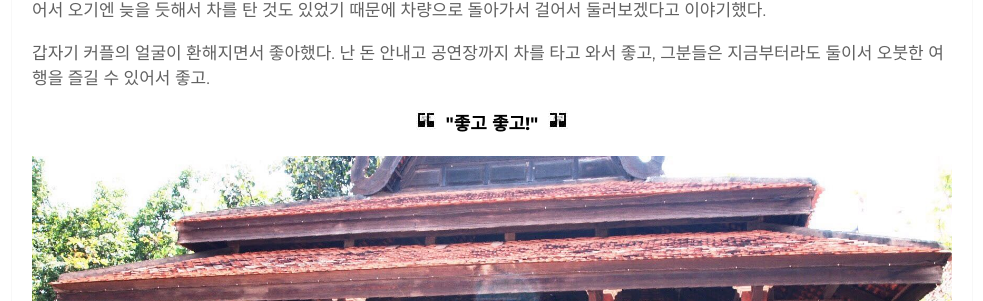
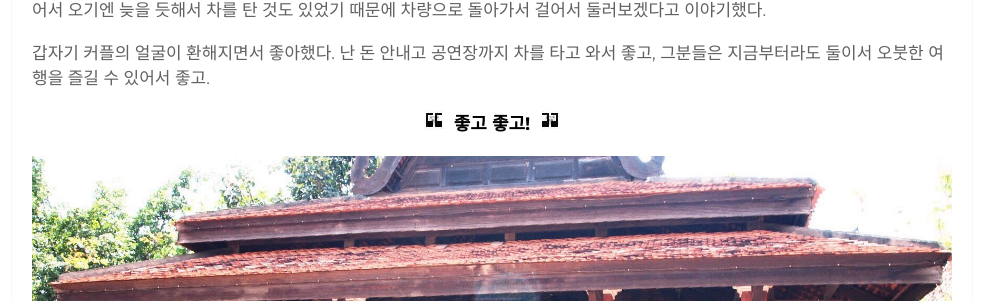
Before and after one commit to HAEZZA/HAEZZA.github.io, a Jekyll site: the page built from _posts/2019-09-03-Happy-Together.markdown, in a window 1280 px wide. Shown: the part 1443-1744 px from the top of the page, without its empty margins (148-1131 px from the left). Built offline with Jekyll 4.4.1, drawn with Linux system fonts in a browser that asks for light colours; some web fonts are replaced; comment, search, counter and statistics services are not loaded.

Commit message:
modify post

```diff
--- a/_posts/2019-09-03-Happy-Together.markdown
+++ b/_posts/2019-09-03-Happy-Together.markdown
@@ -46,7 +46,7 @@ author: dubuholic # Add name author (optional)
 
 갑자기 커플의 얼굴이 환해지면서 좋아했다. 난 돈 안내고 공연장까지 차를 타고 와서 좋고, 그분들은 지금부터라도 둘이서 오붓한 여행을 즐길 수 있어서 좋고.
 
-<p class="page-quote">"좋고 좋고!"</p>
+<p class="page-quote">좋고 좋고!</p>
 
 <div class="page-last-image">
         <img src="/assets/img/2019-09-03-Folk-Village.jpg" alt="캄보디아 씨엠립 민속촌 입구" style="width: 100%; height: auto;">
```
